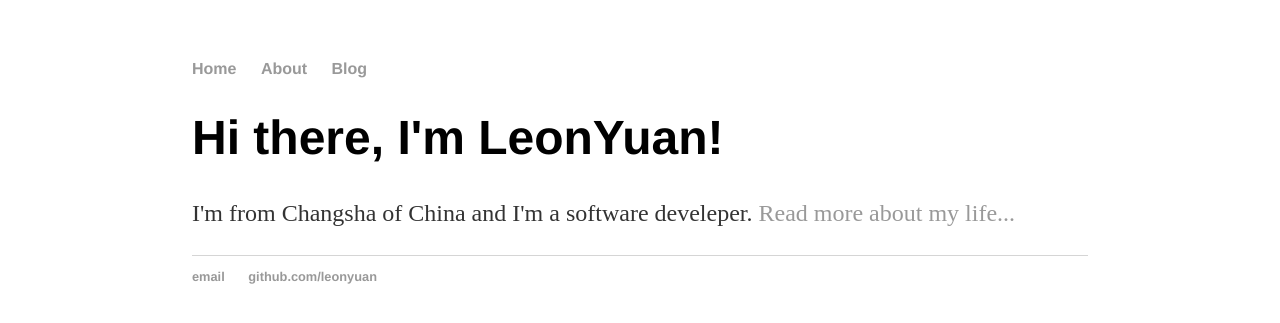
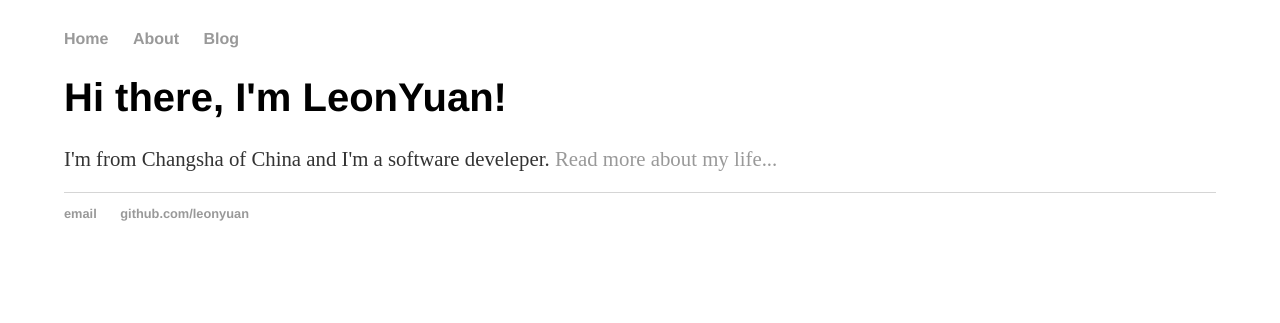
Before and after one commit to leonyuan/leonyuan.github.io, a Jekyll site: the page built from index.html, in a window 1280 px wide. Shown: the top 323 px of the page. Built offline with Jekyll 4.4.1, drawn with Linux system fonts in a browser that asks for light colours.

Commit message:
adjust style

```diff
--- a/css/main.css
+++ b/css/main.css
@@ -1,6 +1,6 @@
 body {
-    margin: 60px auto;
-    width: 70%;
+    margin: 30px auto;
+    width: 90%;
 }
 nav ul, footer ul {
     font-family:'Helvetica', 'Arial', 'Sans-Serif';
@@ -20,12 +20,12 @@ a:hover {
     text-decoration: underline;
 }
 h1 {
-    font-size: 3em;
+    font-size: 2.5em;
     font-family:'Helvetica', 'Arial', 'Sans-Serif';
 }
 p {
-    font-size: 1.5em;
-    line-height: 1.4em;
+    font-size: 1.3em;
+    line-height: 1.2em;
     color: #333;
 }
 footer {
@@ -35,7 +35,7 @@ footer {
 
 ul.posts {
     margin: 20px auto 40px;
-    font-size: 1.5em;
+    font-size: 1.3em;
 }
 
 ul.posts li {
```
